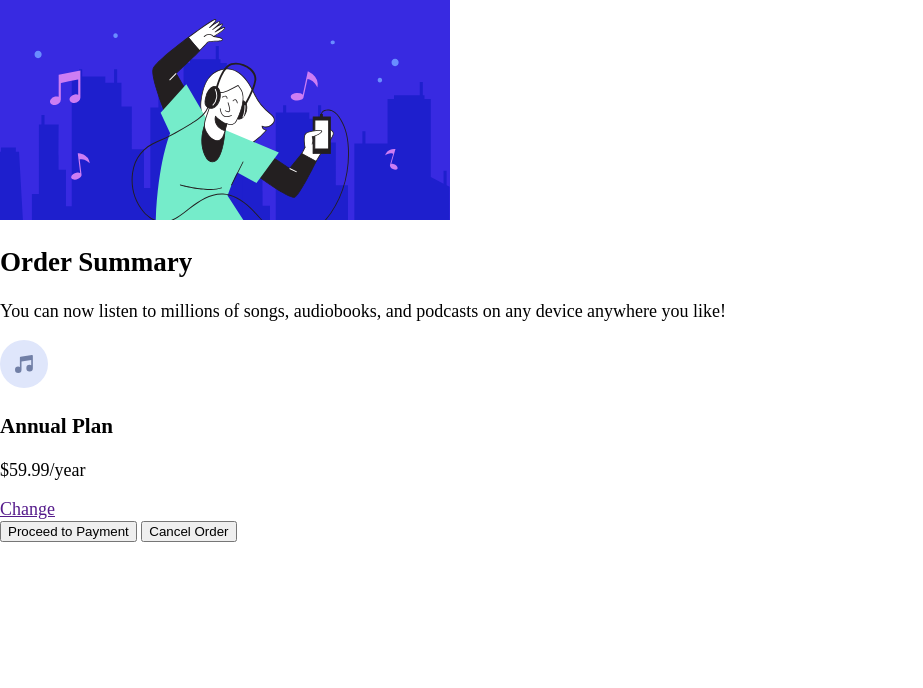
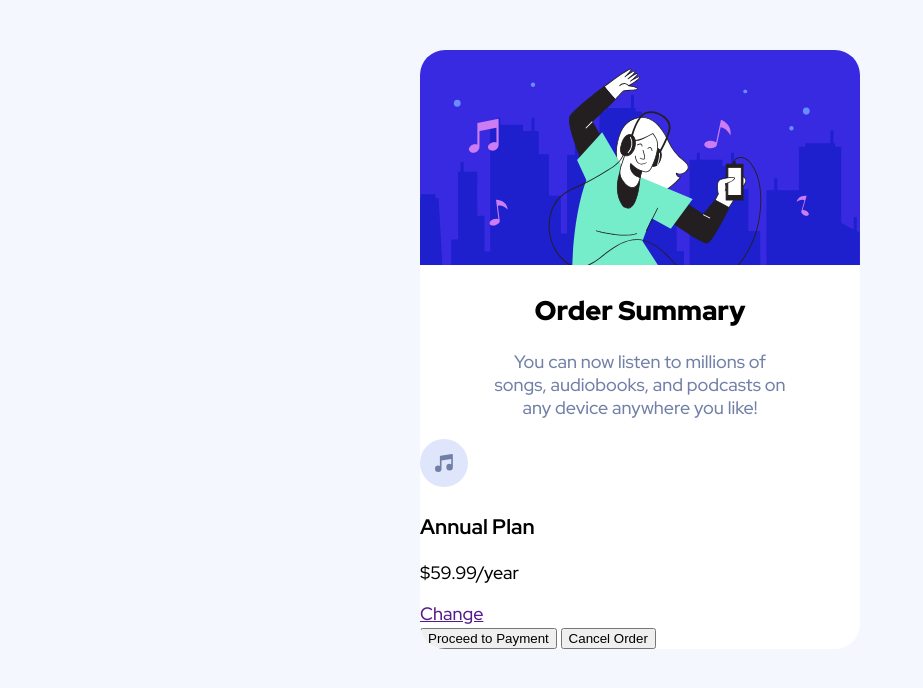
Before and after one commit to MauricioMorenoMorales/FM-01-order-summary-component-main, a plain HTML site: page index.html in a window 1280 px wide. Shown: the whole page, without its empty margins (0-923 px from the left). Drawn offline with Linux system fonts and the light colour scheme.

Commit message:
Estructura inicial y proyecto a la mitad

```diff
--- a/css/main.css
+++ b/css/main.css
@@ -26,3 +26,26 @@ img {
   max-width: 100%;
   height: auto;
 }
+body {
+  background-color: #f5f7ff;
+  font-family: 'Red Hat Display', sans-serif;
+}
+main {
+  margin: 50px auto;
+  border-radius: 25px;
+  overflow: hidden;
+  max-width: 440px;
+  background-color: #fff;
+}
+.description {
+  text-align: center;
+}
+.description__title {
+  font-weight: 900;
+}
+.description__text {
+  font-weight: 500;
+  color: #7280a7;
+  max-width: 300px;
+  margin: 20px auto;
+}
--- a/index.html
+++ b/index.html
@@ -5,6 +5,9 @@
   <meta charset="UTF-8">
   <meta name="viewport" content="width=device-width, initial-scale=1.0">
   <link rel="icon" type="image/png" sizes="32x32" href="./images/favicon-32x32.png">
+  <link rel="preconnect" href="https://fonts.googleapis.com">
+  <link rel="preconnect" href="https://fonts.gstatic.com" crossorigin>
+  <link href="https://fonts.googleapis.com/css2?family=Red+Hat+Display:wght@500;700;900&display=swap" rel="stylesheet">
   <title>Frontend Mentor | Order summary card</title>
   <link rel="stylesheet" href="./css/main.css">
 </head>
```
Also changed, not shown: 2 other files.
